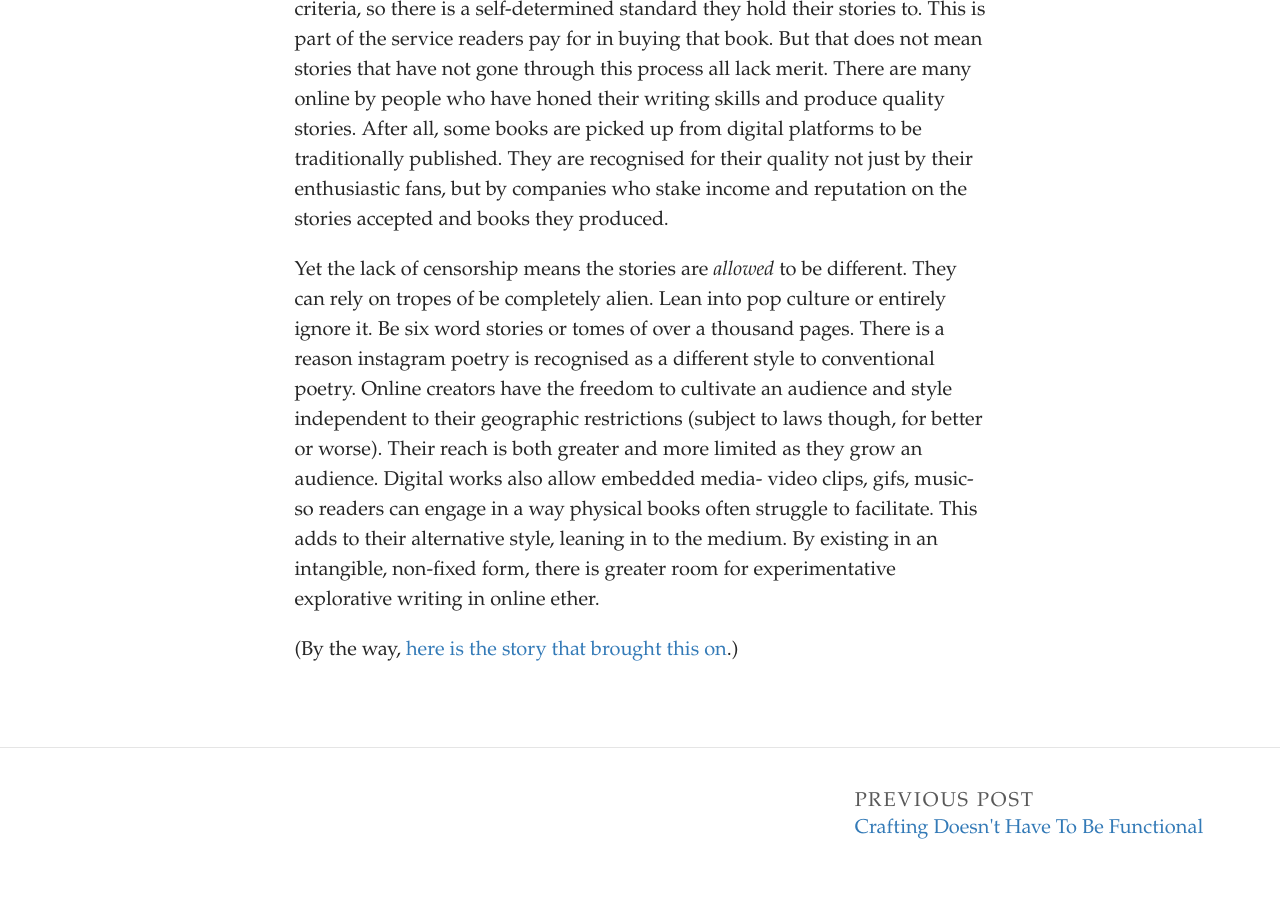
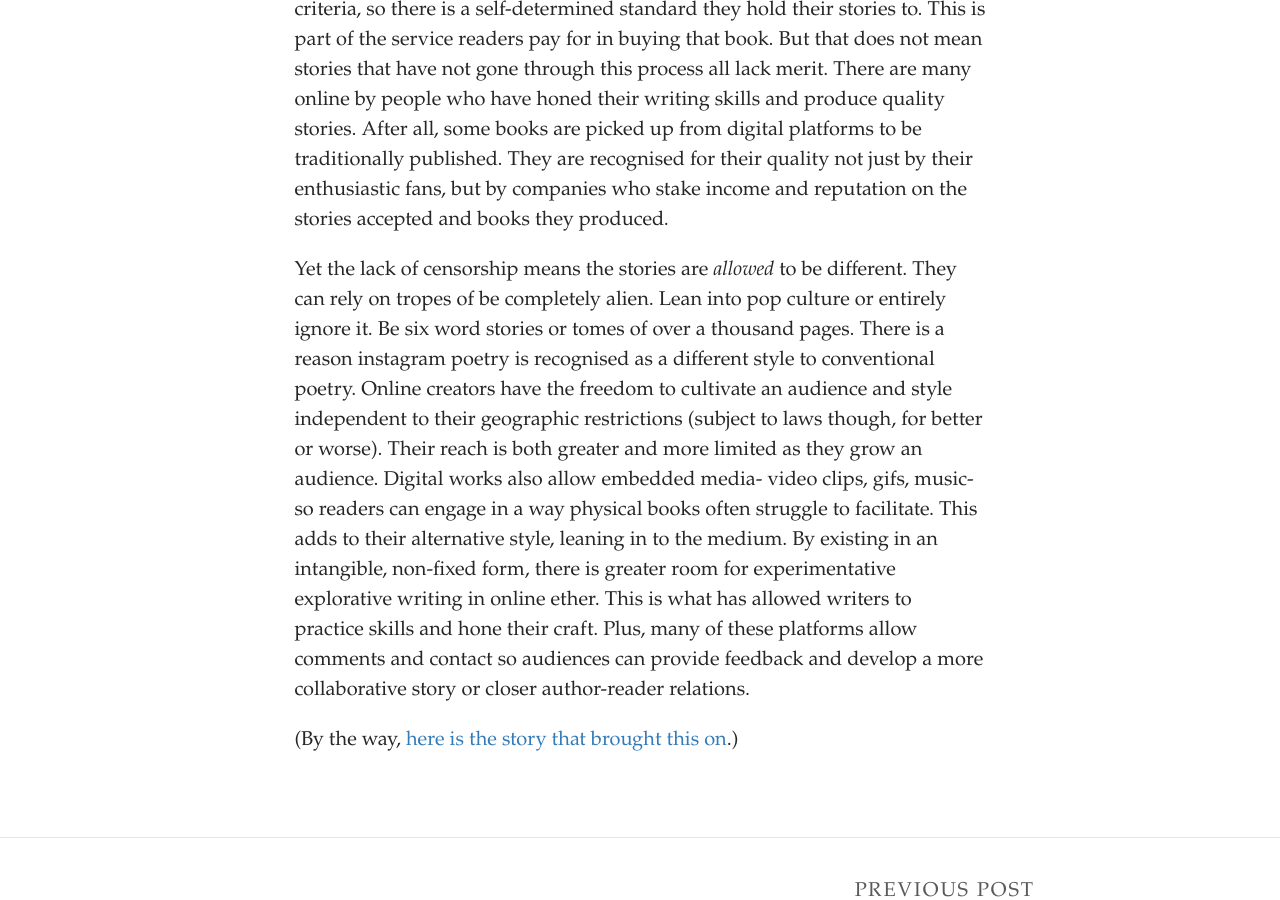
Before and after one commit to SammySpinsAYarn/Blog, a Jekyll site: the page built from _posts/2023-07-06-can-go-back-to-books-now.md, in a window 1280 px wide and 900 px high, scrolled down 720 px. Built offline with Jekyll 4.4.1, drawn with Linux system fonts in a browser that asks for light colours; some web fonts are replaced.

Commit message:
Update Post “2023-07-06-can-go-back-to-books-now”

```diff
--- a/_posts/2023-07-06-can-go-back-to-books-now.md
+++ b/_posts/2023-07-06-can-go-back-to-books-now.md
@@ -9,6 +9,6 @@
 
 Open access digital stories can hugely vary in quality. They range from the infamous, like the *My Immortal* fanfic, to the hugely successful, such as *The Martian*. Anybody with internet access can write on platforms ranging from those designed for a single author's work, to library-style collections, to blogs and social media posts. This is the nature of media online. This disparity means there are those who will not read books that are not traditionally published. They rely on the quality control provided by publishing houses.  Not a bad idea. Publishing houses need to ensure their products meet their criteria, so there is a self-determined standard they hold their stories to. This is part of the service readers pay for in buying that book. But that does not mean stories that have not gone through this process all lack merit. There are many online by people who have honed their writing skills and produce quality stories. After all, some books are picked up from digital platforms to be traditionally published. They are recognised for their quality not just by their enthusiastic fans, but by companies who stake income and reputation on the stories accepted and books they produced.
 
-Y﻿et the lack of censorship means the stories are *allowed* to be different. They can rely on tropes of be completely alien. Lean into pop culture or entirely ignore it. Be six word stories or tomes of over a thousand pages. There is a reason instagram poetry is recognised as a different style to conventional poetry. Online creators have the freedom to cultivate an audience and style independent to their geographic restrictions (subject to laws though, for better or worse). Their reach is both greater and more limited as they grow an audience. Digital works also allow embedded media- video clips, gifs, music- so readers can engage in a way physical books often struggle to facilitate. This adds to their alternative style, leaning in to the medium. By existing in an intangible, non-fixed form, there is greater room for experimentative explorative writing in online ether.
+Y﻿et the lack of censorship means the stories are *allowed* to be different. They can rely on tropes of be completely alien. Lean into pop culture or entirely ignore it. Be six word stories or tomes of over a thousand pages. There is a reason instagram poetry is recognised as a different style to conventional poetry. Online creators have the freedom to cultivate an audience and style independent to their geographic restrictions (subject to laws though, for better or worse). Their reach is both greater and more limited as they grow an audience. Digital works also allow embedded media- video clips, gifs, music- so readers can engage in a way physical books often struggle to facilitate. This adds to their alternative style, leaning in to the medium. By existing in an intangible, non-fixed form, there is greater room for experimentative explorative writing in online ether. This is what has allowed writers to practice skills and hone their craft. Plus, many of these platforms allow comments and contact so audiences can provide feedback and develop a more collaborative story or closer author-reader relations.
 
 (﻿By the way, [here is the story that brought this on](https://wanderinginn.com/table-of-contents/).)
```
